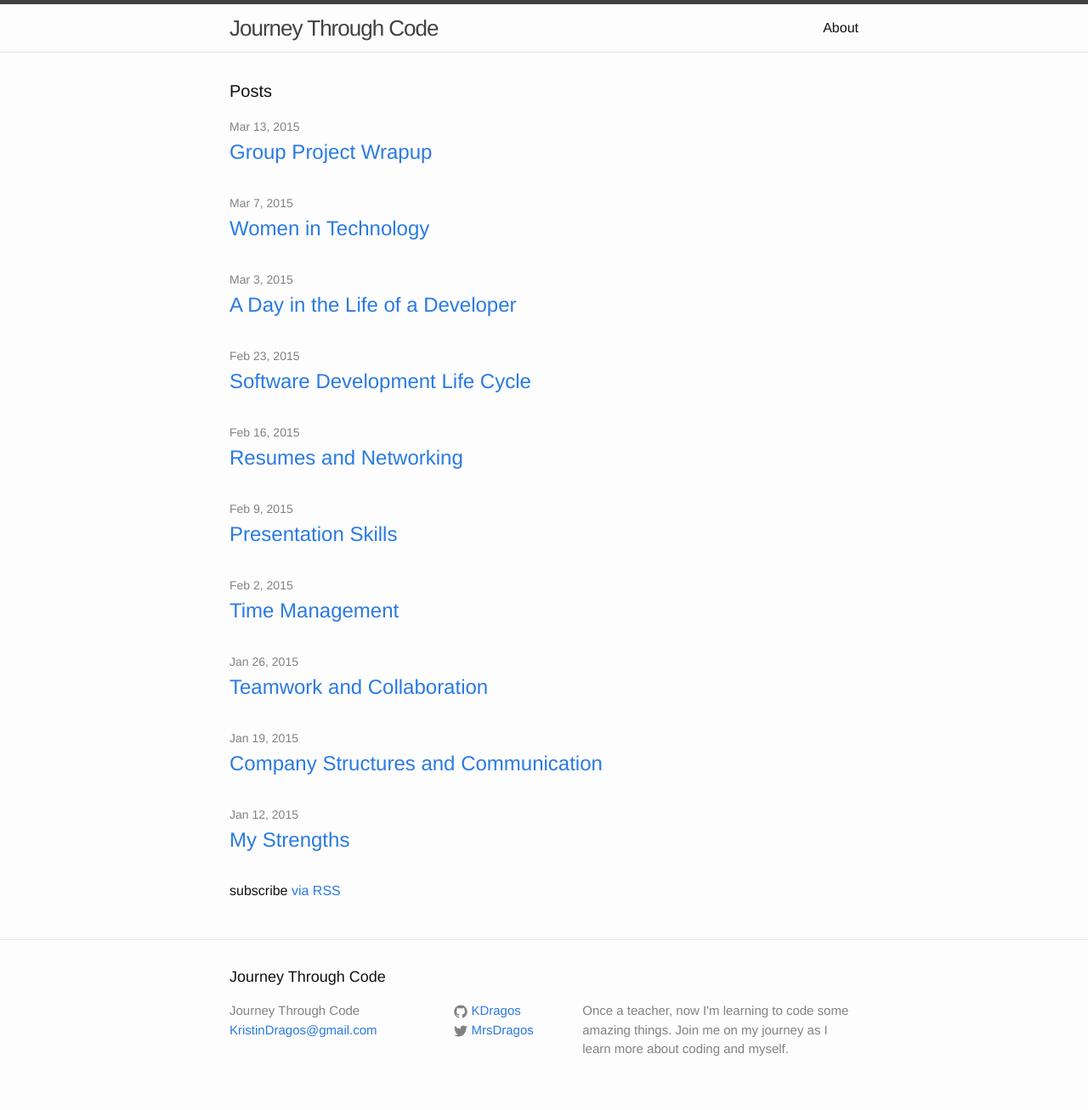
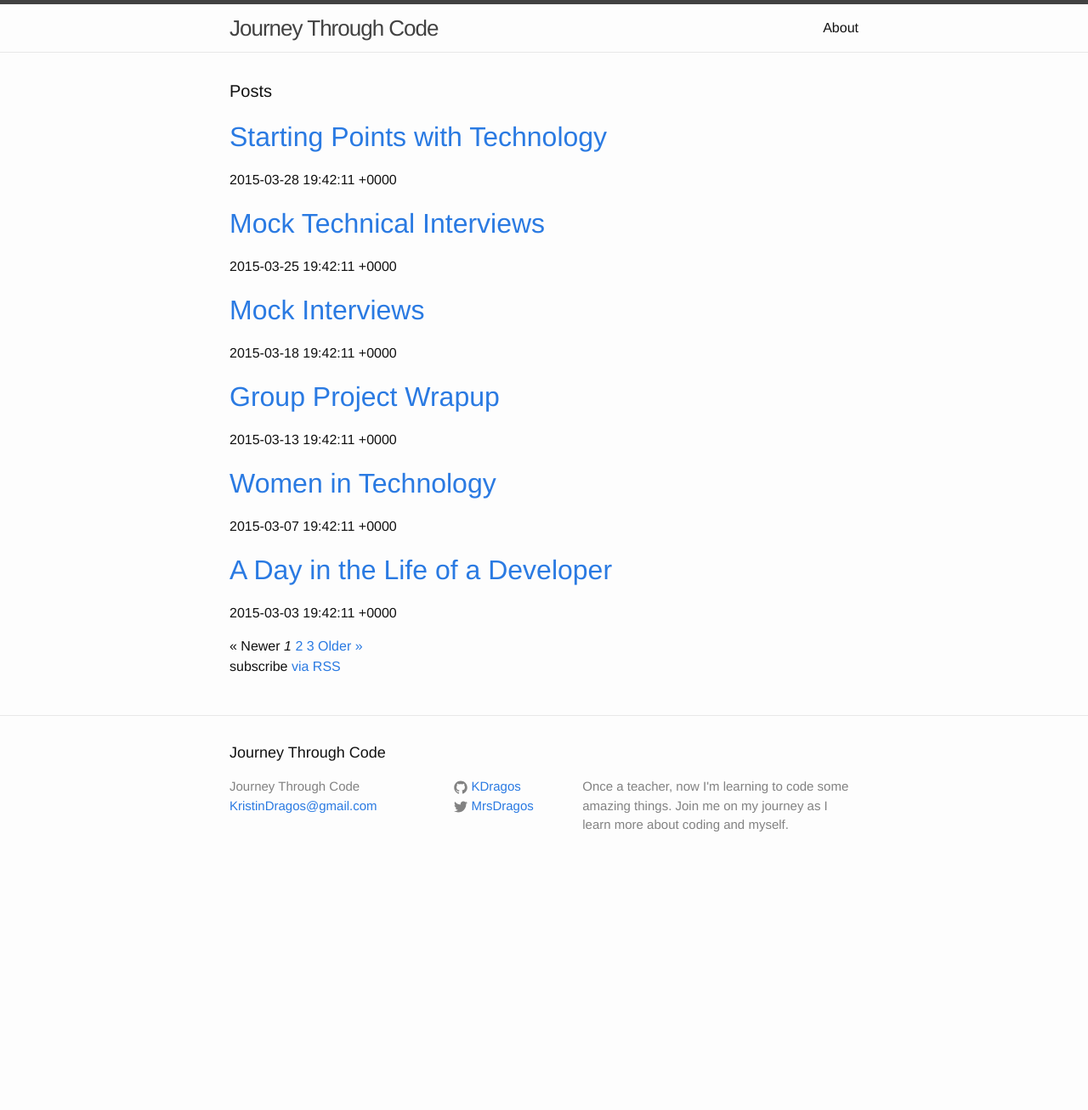
Before and after one commit to KDragos/Blog, a Jekyll site: the page built from index.html, in a window 1280 px wide. Shown: the whole page at 85% size. Built offline with Jekyll 4.4.1, drawn with Linux system fonts in a browser that asks for light colours; the list of posts is cut into pages by our own code; after the commit the page ends 1043 px from its top, so only the background shows below that.

Commit message:
added blog posts

```diff
--- a/_config.yml
+++ b/_config.yml
@@ -12,3 +12,5 @@ github_username:  KDragos
 
 # Build settings
 markdown: kramdown
+paginate: 6
+paginate_path: "/blog/page:num/"
--- /dev/null
+++ b/_posts/2015-03-18-Mock-Interviews.markdown
@@ -0,0 +1,14 @@
+---
+layout: post
+title:  "Mock Interviews"
+date:   2015-03-18 19:42:11
+categories: coding Rockit bootcamp
+---
+
+This week's non-technical training was a Mock Interview. This was a great experience! I got feedback on how to ensure that I'm presenting my skillset and projects in the best possible way. Being completely new to the field, I'm not sure what other people (and those interviewing me) would be interested in hearing about, so this experience was great for that.
+
+One of the questions that I hate, but always seems to be asked, is the "What is your biggest weakness?" question. I realize that I'm not perfect, but I have developed ways to deal with the areas I think I'm weak in. Something like keeping a calendar or a post-it note list of the days priorities keeps me on schedule.
+
+Another one might be my self-diagnosed, confirmed-by-friends overachieverness. I'm one of those people who go above and beyond what is expected. Take this blog, for example. I know that a jekyll blog was on the syllabus for Rockit. We were supposed to be keeping a weekly blog or reflection about how our week was going and reflecting on the non-technical training we were getting each week. I took that to heart as I realize how important reflection is to the learning process. I kept writing each week. It helped me solidify my experiences each week. (This has been vital as the course is so fast paced that it's sometimes hard to remember what we did each week.) However, due to the pace of the class, we pushed learning Jekyll back a couple of times. Rather than wait until the rest of the class was ready or willing to learn it, I took it upon myself to learn and publish this blog. Some people might argue that this isn't really a weakness. Instead, they argue, it shows my dedication to my work. There's no doubt that I'm dedicated to my work, but I'm also dedicated to my family. My overachieving can sometimes lead into a poor work-life balance. I've been working on that! I know that I can't work 24/7. I need to make time to spend with my son and my husband. I have been trying to save one day a week where I can spend with my family and not do any work. Specifically scheduling time to spend with my family and sticking to that schedule will help me achieve more balance.
+
+I suppose that my biggest weakness probably is that I always wait before asking for help. I tend to try to figure things out on my own before really asking for help. Sometimes I try to the point where I get frustrated, which isn't a very productive state. I think I might try to set a timer when dealing with an issue. I might give myself and hour, for example, to figure out how to solve a problem. If I can't figure it out by the time the timer goes off, I'll ask someone for help. If in that hour, I'm making measureable progress, then I know that I don't need to ask for help.
--- /dev/null
+++ b/_posts/2015-03-25-Mock-Tech-Interviews.markdown
@@ -0,0 +1,12 @@
+---
+layout: post
+title:  "Mock Technical Interviews"
+date:   2015-03-25 19:42:11
+categories: coding Rockit bootcamp
+---
+
+This week's non-technical training was actually a mock technical interview. This is one of those areas that I was the most nervouse about. I wasn't sure what to expect, and even though I've participated in this, I'm still not sure if I'm fully prepared. I was expecting a much more challenging interview. I expected to be thrown into the middle of a problem and expected to make progress toward a solution. This was a demonstration and part conversation about my skills and knowlege. I learned though that I definitely need to have more confidence in what I've learned through Rockit.
+
+I've learned so much in the past 12 weeks that it's almost hard to believe. I've learned how to write up a page with HTML, dress it up with CSS and Sass, account for user interactions with JavaScript and jQuery, make it dynamically created with PHP, and connect and use a MySQL database. In my individual and group projects, I've learned how to use a variety of other libraries and components specific to the project.
+
+I think my biggest challenge is that I doubt myself when I'm asked to demonstrate my skills. I guess part of me feels like I should know the exact syntax and that I should be able to write everything correctly. I think the pressure of interviews makes me acutely aware of the fact that others are seeing my code and judging it. I like the ability to double check my syntax by testing my code and referencing documentation if I am doubting myself. I worry that if I do that during an interview, then they'd think that I don't know what I'm doing. One thing I could start doing is keeping track of what I am looking up as I'm working on projects as well as common syntactical errors I make. Becoming conscious of these will help me feel more confident about my work during the real technical interviews.
--- /dev/null
+++ b/_posts/2015-03-28-Starting-Points-With-Technology.markdown
@@ -0,0 +1,18 @@
+---
+layout: post
+title:  "Starting Points with Technology"
+date:   2015-03-28 19:42:11
+categories: coding Rockit bootcamp
+---
+
+I've been thinking a lot with my recent interviews. Specifically, I've been thinking about the "Why did you want to go into the technology industry?" question.
+
+For as long as I can remember, I have loved technology. My father, an engineer, brought home our first computer when I was really young. I don't remember the exact year or model, but I have vivid memories of my second grade self navigating through the MS-DOS system to play games like Super Solvers: Spellbound and Outnumbered, Wolfenstein and some Flinstones game on a 5.5 inch floppy disk. When I was a little older, I had my own computer in my room. I had a program (Design Shop or Print Shop, I think) that I used to create a huge number of things. I'd make fake restaurant menus for my brothers and I to play restaurant. I'd use photos to add faces to play money. I'd create yearly calendars with photos and specially marked for the birthdays of family and friends. I loved creating these documents.
+
+In high school, I took a computer class. It was where I first learned to really type without looking at the keys. (My teacher would cover the keyboard with shoeboxes.) In that class, we created a variety of things like business cards, resumes, letters, etc. In my English class, I had an assignment to research a career I was interested in. Because I knew (or thought I knew) I wanted to be a teacher, I was going to research teaching. Instead my teacher said to research our second choice, so I researched computer programming. Looking back, she probably assumed we had done research on careers that we were thinking about already.
+
+In college, I'd taken a couple of computer class. In an "Intro to the Internet" class, I created a very basic web page with just HTML. In a "Computers for Educators" course, I learned how to use Access, Excell and the whole Microsoft Office suite to create a number of things from a mail merged email system, address labels and letterhead, news letters, etc.  I've taken a couple of courses stressing the importance of technology in teaching. During these classes, I found my passion for learning through technology. One of the areas I love reading and researching addresses the question "how can technology infuence how we learn?"
+
+When I started teaching, I found myself constantly looking for ways to involve technology into the curriculum and the tools that would help me manage my classroom and engage my students. I created a computer coding club that was based on Scratch from MIT. The students loved being able to create their own animations and games. At another school, I supervised a FIRST Lego League Robotics club, where students programmed a robot to make it's way through an obstacle course. Both of these programs used drag and drop programming languages, but taught some of the basics of programming like procedural thinking, loops and if/else blocks.
+
+When I came across Rockit Bootcamp, I knew I had to take a leap of faith and try it. I am so glad I did. I love that I can create anything I want. I can think through problems and find a way to solve them. I love the fact that there's such an active technology industry in Phoenix. I know that there's plenty of opportunities to learn more every month.
--- a/index.html
+++ b/index.html
@@ -6,17 +6,44 @@ layout: default
 
   <h1 class="page-heading">Posts</h1>
 
-  <ul class="post-list">
-    {% for post in site.posts %}
-      <li>
-        <span class="post-meta">{{ post.date | date: "%b %-d, %Y" }}</span>
+<!-- This loops through the paginated posts -->
+{% for post in paginator.posts %}
+  <h1><a href="{{ post.url | prepend: site.baseurl }}">{{ post.title }}</a></h1>
+  <p class="author">
+    <span class="date">{{ post.date }}</span>
+  </p>
+<!--   <div class="content">
+    {{ post.content }}
+  </div> -->
+{% endfor %}
 
-        <h2>
-          <a class="post-link" href="{{ post.url | prepend: site.baseurl }}">{{ post.title }}</a>
-        </h2>
-      </li>
-    {% endfor %}
-  </ul>
+
+{% if paginator.total_pages > 1 %}
+<div class="pagination">
+  {% if paginator.previous_page %}
+    <a href="{{ paginator.previous_page_path | prepend: site.baseurl | replace: '//', '/' }}">&laquo; Newer</a>
+  {% else %}
+    <span>&laquo; Newer</span>
+  {% endif %}
+
+  {% for page in (1..paginator.total_pages) %}
+    {% if page == paginator.page %}
+      <em>{{ page }}</em>
+    {% elsif page == 1 %}
+      <a href="{{ '/index.html' | prepend: site.baseurl | replace: '//', '/' }}">{{ page }}</a>
+    {% else %}
+      <a href="{{ site.paginate_path | prepend: site.baseurl | replace: '//', '/' | replace: ':num', page }}">{{ page }}</a>
+    {% endif %}
+  {% endfor %}
+
+  {% if paginator.next_page %}
+    <a href="{{ paginator.next_page_path | prepend: site.baseurl | replace: '//', '/' }}">Older &raquo;</a>
+  {% else %}
+    <span>Older &raquo;</span>
+  {% endif %}
+</div>
+{% endif %}
+
 
   <p class="rss-subscribe">subscribe <a href="{{ "feed.xml" | prepend: site.baseurl }}">via RSS</a></p>
 
```
